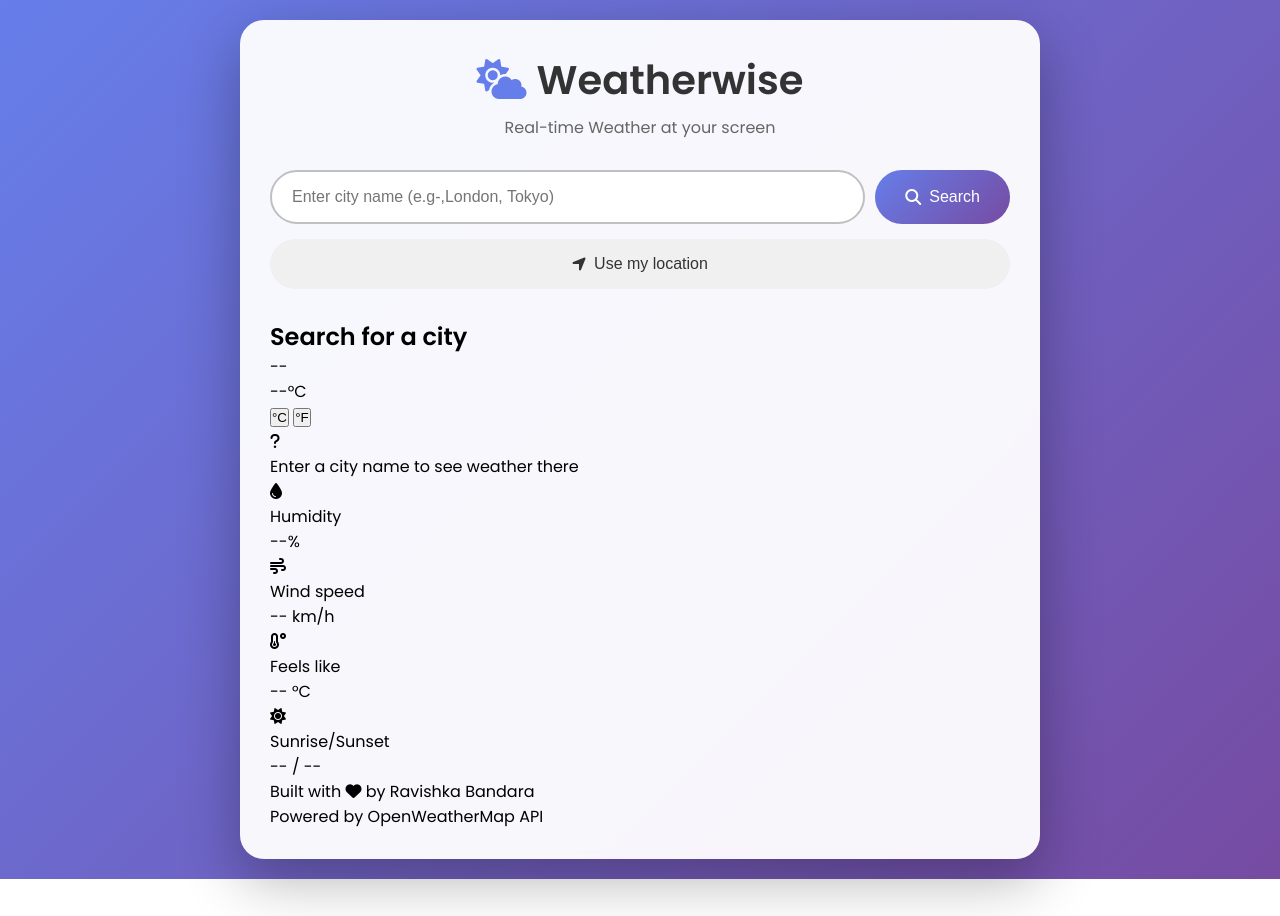
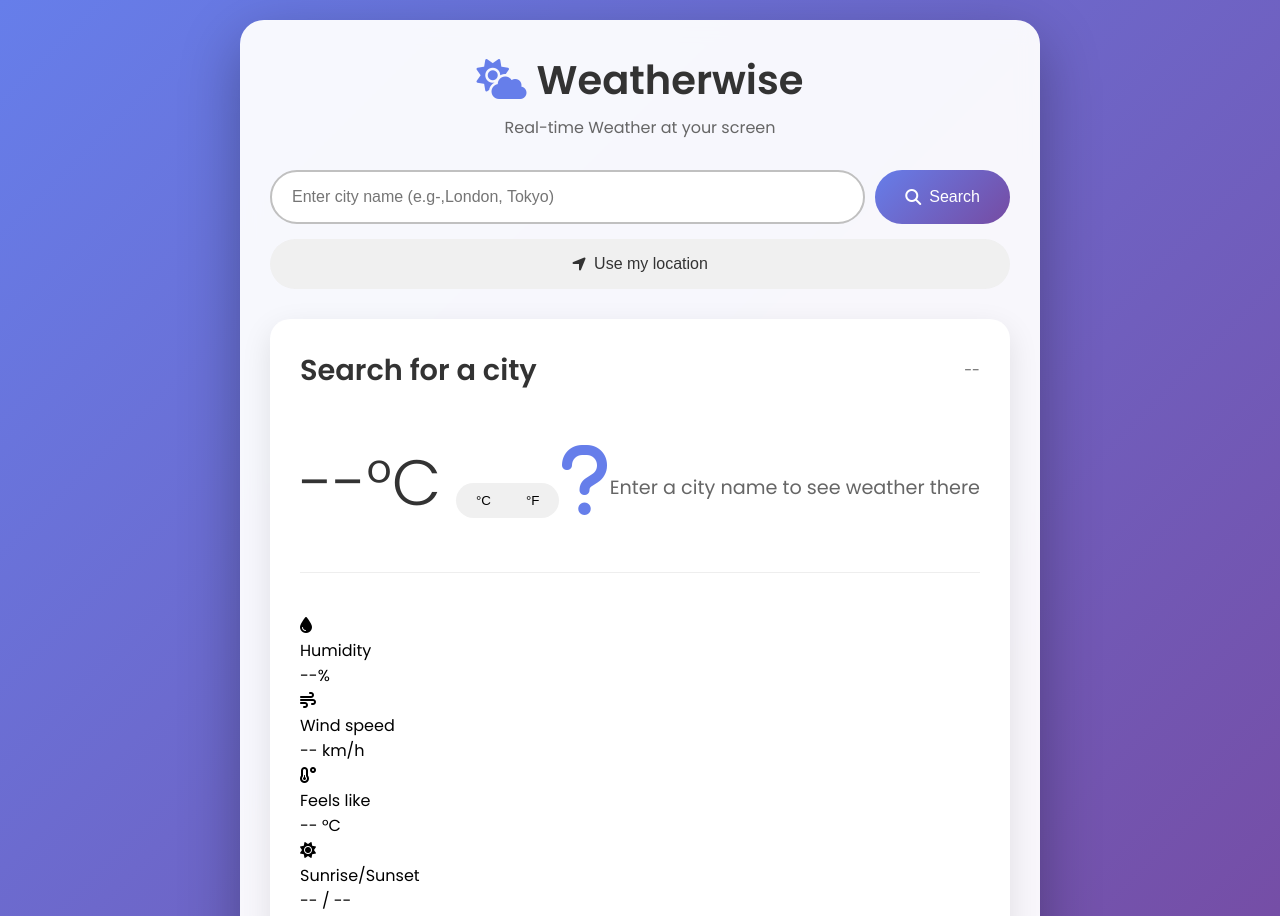
Before and after one commit to ravishka-bandara/webBased_WeatherApp, a plain HTML site: page index.html in a window 1280 px wide. Shown: the top 916 px of the page. Before the commit the page ends 879 px from the top, so only its background shows below. Drawn offline with Linux system fonts and the light colour scheme.

Commit message:
feat: add weather cards css in style.css

```diff
--- a/style.css
+++ b/style.css
@@ -110,3 +110,87 @@ h1 i{
 }
 
 /* weather card*/
+
+.weather-card{
+    background: white;
+    border-radius: 20px;
+    padding: 30px;
+    box-shadow: 0 10px 30px rgba(0, 0, 0, 0.1);
+    position: relative;
+    overflow: hidden;
+}
+
+.weather-header{
+    display: flex;
+    justify-content: space-between;
+    align-items: center;
+    margin-bottom: 30px;
+}
+
+#city-name{
+    font-size: 1.8rem;
+    color: #333;
+}
+
+.date{
+    color: #666;
+    font-size: 0.9rem;
+}
+
+/*weather main*/
+
+.weather-main{
+    display: flex;
+    align-items: center;
+    justify-content: space-between;
+    margin-bottom: 40px;
+    padding-bottom: 30px;
+    border-bottom: 1px solid #eee;
+}
+
+.temp-section{
+    display: flex;
+    align-items: baseline;
+    gap: 15px;
+}
+
+.temp{
+    font-size: 4rem;
+    font-weight: 300;
+    color: #333;
+}
+
+.unit-toggle{
+    display: flex;
+    gap: 5px;
+    background: #f0f0f0;
+    padding: 5px;
+    border-radius: 20px;
+}
+
+.unit-btn{
+    padding: 5px 15px;
+    border: none;
+    background: none;
+    border-radius: 15px;
+    cursor: pointer;
+    font-weight: 500;
+    transition: all 0.3s ease;
+}
+
+.unit-btn:active{
+    background: white;
+    box-shadow: 0 2px 10px rgba(0, 0, 0, 0.1);
+}
+
+.weather-icon{
+    font-size: 5rem;
+    color: #667eea;
+}
+
+.description{
+    font-size: 1.2rem;
+    color: #666;
+    text-align: center;
+    margin-top: 10px;
+}
```
